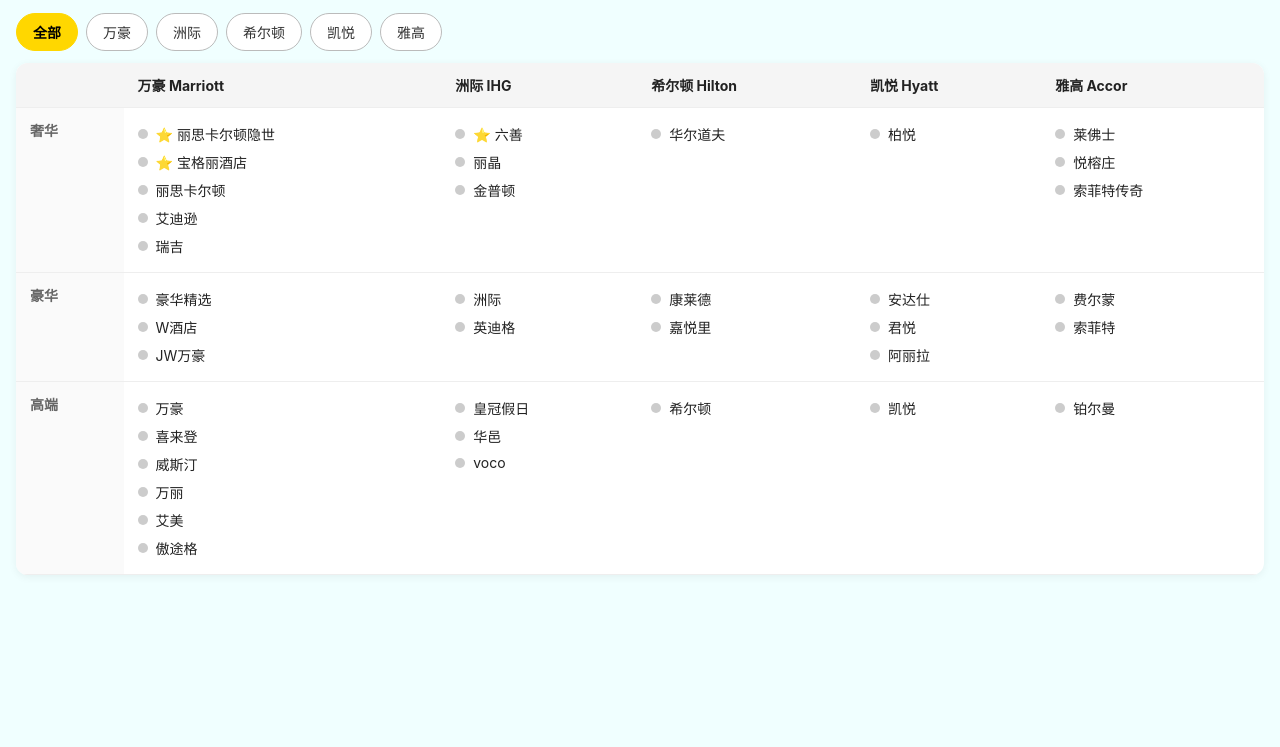
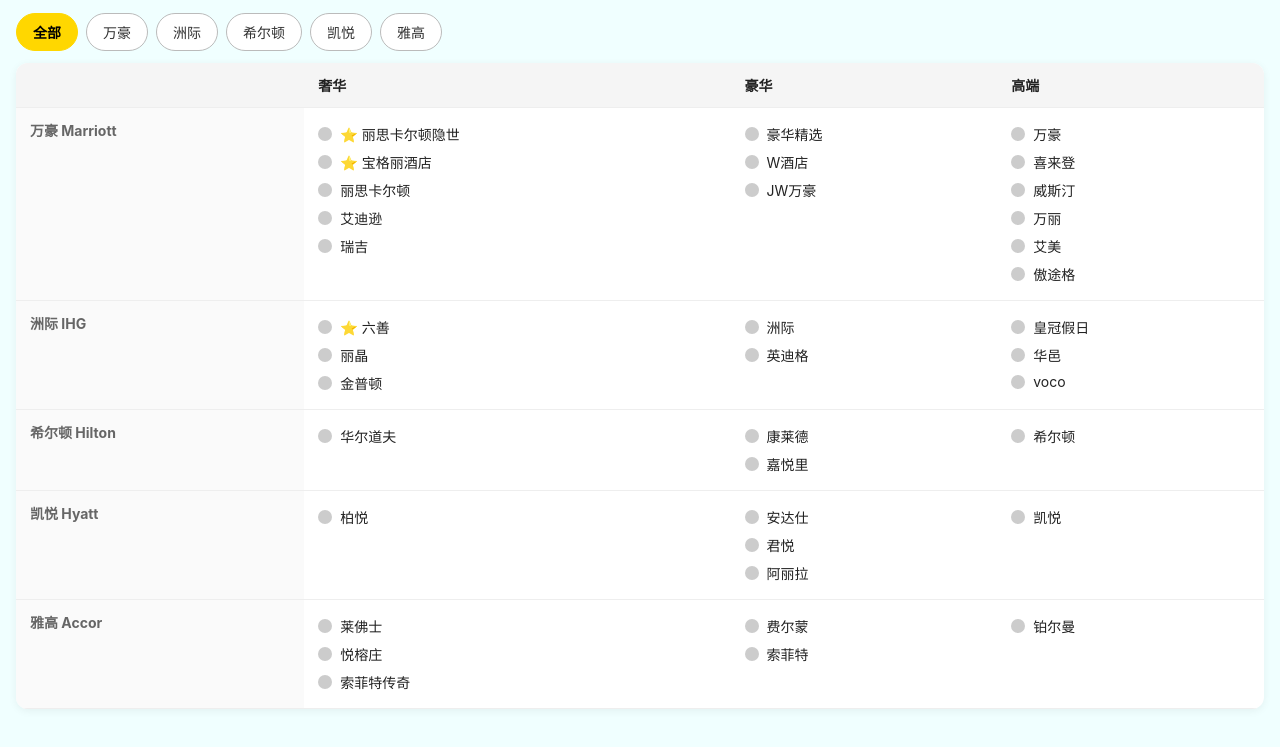
Before and after one commit to lijingwen9/staycation, a plain HTML site: page index.html in a window 1280 px wide. Shown: the part 67-814 px from the top of the page. Drawn offline with Linux system fonts and the light colour scheme.

Commit message:
Update: transpose table layout, orange glow dots, style tweaks

```diff
--- a/index.html
+++ b/index.html
@@ -32,8 +32,8 @@
 .hotel-table .tier-cell{font-weight:bold;color:#666;white-space:nowrap;background:#fafafa}
 .brand-item{padding:4px 0;cursor:pointer;display:flex;align-items:center;gap:8px;border-radius:4px;transition:background .15s}
 .brand-item:hover{background:#f0f0f0}
-.brand-dot{width:10px;height:10px;border-radius:50%;background:#ccc;flex-shrink:0;transition:all .3s}
-.brand-dot.lit{background:#FFEA00;box-shadow:0 0 8px #FFEA0088}
+.brand-dot{width:14px;height:14px;border-radius:50%;background:#ccc;flex-shrink:0;transition:all .3s}
+.brand-dot.lit{background:#FF8C00;box-shadow:0 0 8px #FF8C00,0 0 16px #FF8C0066}
 .group-card{background:#fff;border:1px solid #eee;border-radius:12px;margin-bottom:16px;overflow:hidden}
 .group-card h3{padding:12px 16px;background:#f5f5f5;font-size:15px}
 .brand-row{display:flex;align-items:center;padding:10px 16px;cursor:pointer;transition:background .15s;gap:10px}
@@ -172,13 +172,12 @@
 function renderAll(){
   const tiers=HOTEL_DATA[0].tiers.map(t=>t.name);
   let html=`<table class="hotel-table"><thead><tr><th></th>`;
-  HOTEL_DATA.forEach(g=>{html+=`<th>${g.group} ${g.groupEn}</th>`;});
+  tiers.forEach(t=>{html+=`<th>${t}</th>`;});
   html+=`</tr></thead><tbody>`;
-  tiers.forEach((tier,ti)=>{
-    html+=`<tr><td class="tier-cell">${tier}</td>`;
-    HOTEL_DATA.forEach(g=>{
-      const brands=g.tiers[ti]?.brands||[];
-      html+=`<td>${brands.map(b=>`<div class="brand-item ${UNDERLINED.has(b)?"starred":""}" data-group="${g.group}" data-brand="${b}"><div class="brand-dot ${isLit(g.group,b)?"lit":""}"></div>${UNDERLINED.has(b)?"⭐ ":""}${b}</div>`).join("")}</td>`;
+  HOTEL_DATA.forEach(g=>{
+    html+=`<tr><td class="tier-cell">${g.group} ${g.groupEn}</td>`;
+    g.tiers.forEach((t,ti)=>{
+      html+=`<td>${t.brands.map(b=>`<div class="brand-item ${UNDERLINED.has(b)?"starred":""}" data-group="${g.group}" data-brand="${b}"><div class="brand-dot ${isLit(g.group,b)?"lit":""}"></div>${UNDERLINED.has(b)?"⭐ ":""}${b}</div>`).join("")}</td>`;
     });
     html+=`</tr>`;
   });
```
